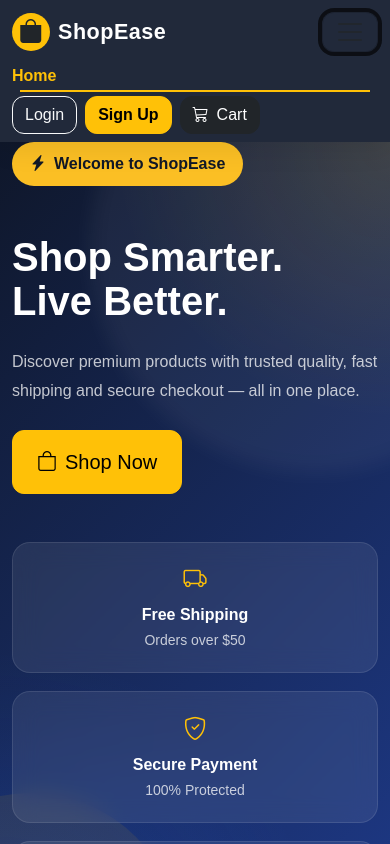
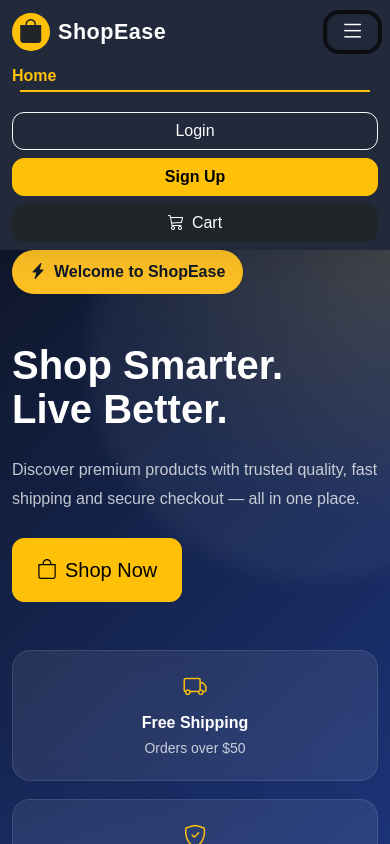
Before and after one commit to Sheriif-10/finalProject, a React (Vite) app: page / in a window 390 px wide. Both pictures are taken after a click on the button 350 px from the left and 32 px from the top of the page. Shown: the top 844 px of the page. Built offline with nearby package versions, Linux system fonts and the light colour scheme.

Commit message:
fix mobile navbar

```diff
--- a/src/components/Navbar.jsx
+++ b/src/components/Navbar.jsx
@@ -34,7 +34,7 @@ function Navbar({ cartCount, user, logout }) {
           data-bs-toggle="collapse"
           data-bs-target="#mainNavbar"
         >
-          <span className="navbar-toggler-icon"></span>
+          <i className="bi bi-list text-white fs-2"></i>
         </button>
 
         <div className="collapse navbar-collapse" id="mainNavbar">
@@ -49,10 +49,10 @@ function Navbar({ cartCount, user, logout }) {
             </NavLink>
           </div>
 
-          <div className="d-flex align-items-center gap-2">
+          <div className="d-flex align-items-lg-center flex-column flex-lg-row gap-2 mt-3 mt-lg-0">
             {user ? (
               <>
-                <span className="text-light fw-semibold me-2">
+                <span className="text-light fw-semibold me-lg-2">
                   👋 Hi, {user.name}
                 </span>
 
```
